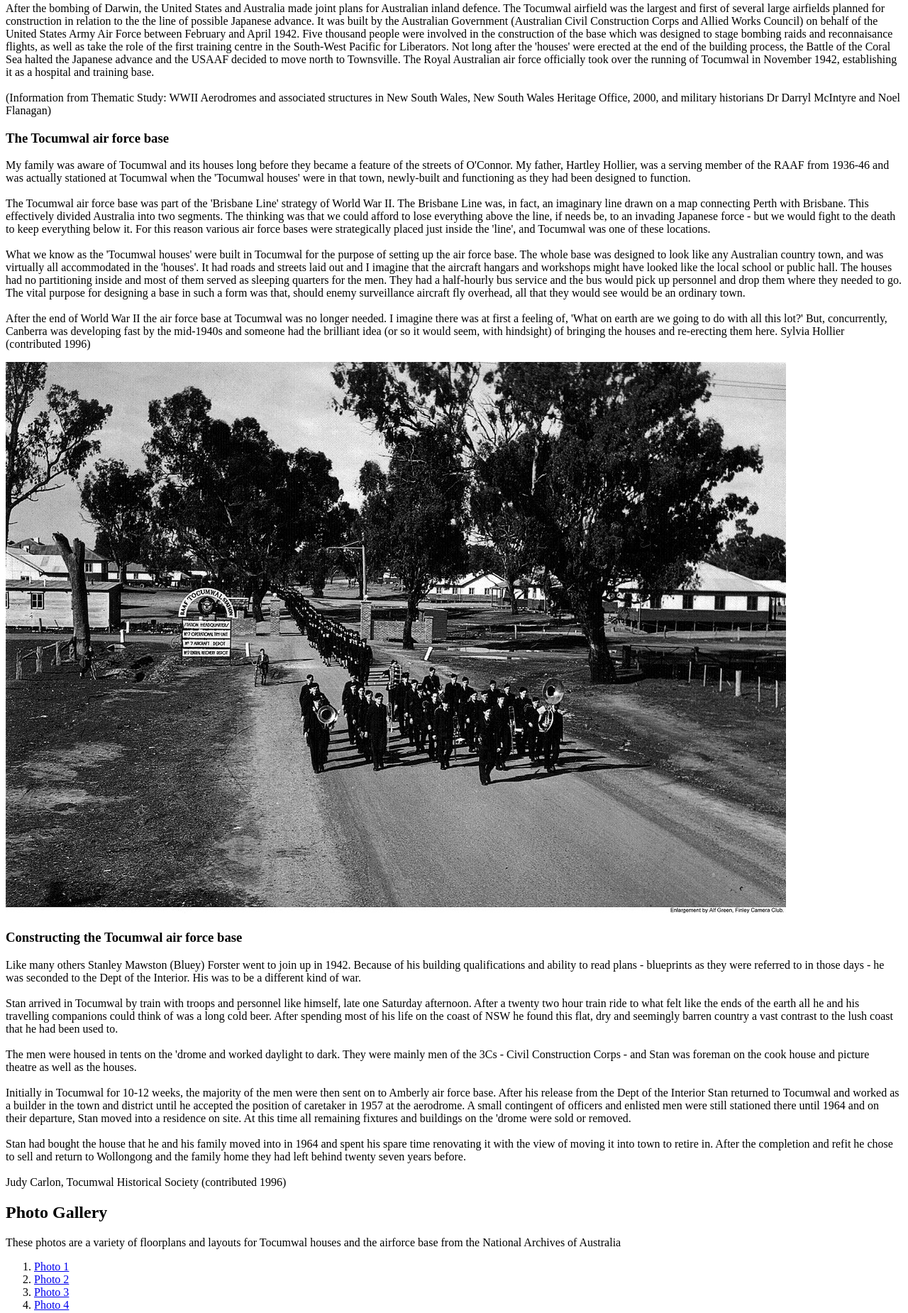
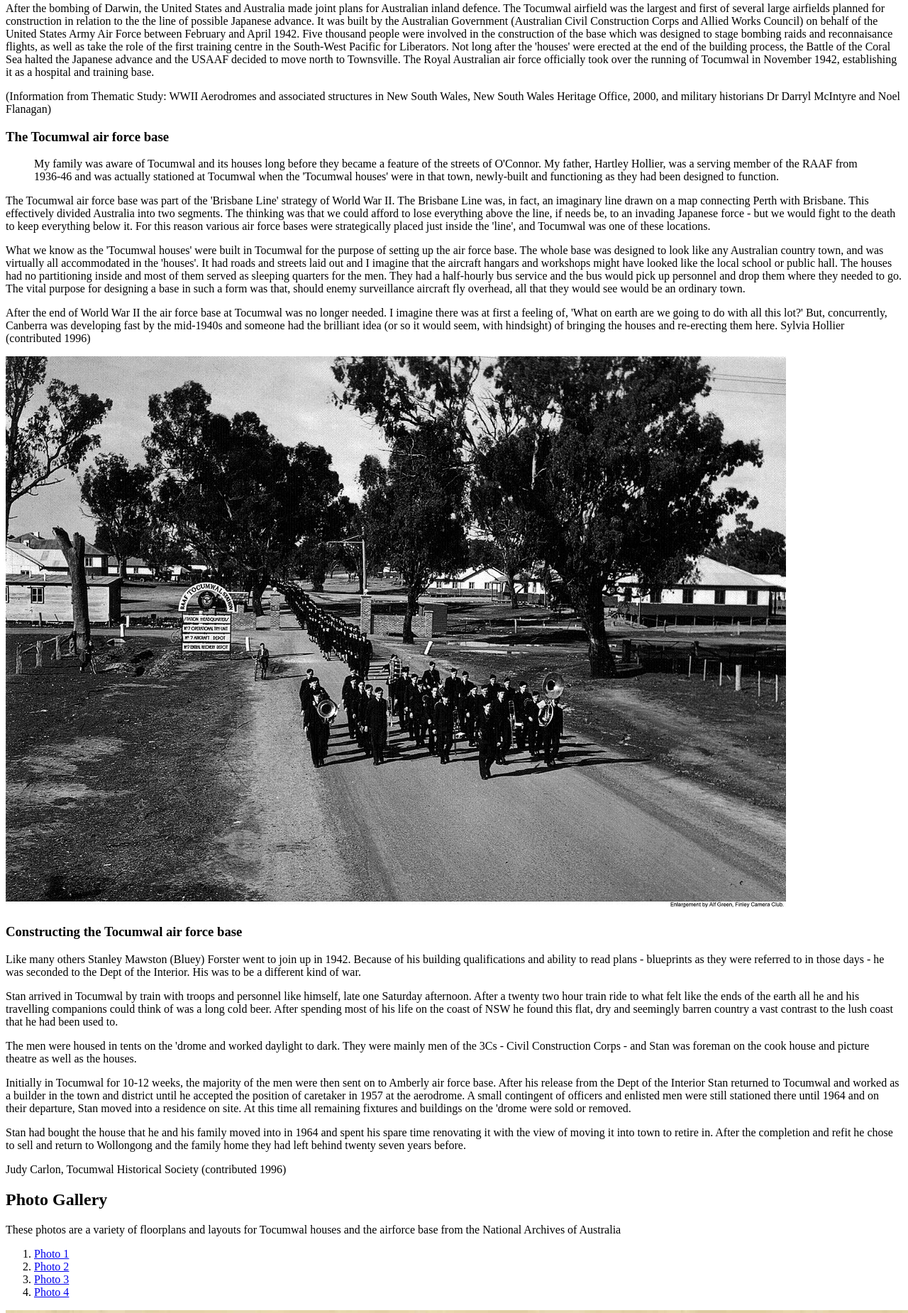
Before and after one commit to u3195855/Assignment-1, a plain HTML site: page Assignment 1/index.html in a window 1280 px wide. Shown: the part 966-2816 px from the top of the page at 71% size. Drawn offline with Linux system fonts and the light colour scheme.

Commit message:
Update index.html

```diff
--- a/Assignment 1/index.html
+++ b/Assignment 1/index.html
@@ -29,59 +29,67 @@
                 </section>
                 <section id="secondStory">
                     <h3>The Origins of Canberaa's Tocumwal houses</h3>
-                    <p>After the bombing of Darwin, the United States and Australia made joint plans for Australian inland defence. The Tocumwal airfield was the largest and first of several large airfields planned for construction in relation to the the line of possible Japanese advance. It was built by the Australian Government (Australian Civil Construction Corps and Allied Works Council) on behalf of the United States Army Air Force between February and April 1942. Five thousand people were involved in the construction of the base which was designed to stage bombing raids and reconnaisance flights, as well as take the role of the first training centre in the South-West Pacific for Liberators. Not long after the 'houses' were erected at the end of the building process, the Battle of the Coral Sea halted the Japanese advance and the USAAF decided to move north to Townsville. The Royal Australian air force officially took over the running of Tocumwal in November 1942, establishing it as a hospital and training base.
-                    <br>
-                    <br>
-                    (Information from Thematic Study: WWII Aerodromes and associated structures in New South Wales, New South Wales Heritage Office, 2000, and military historians Dr Darryl McIntyre and Noel Flanagan)</p>
+                    <p>After the bombing of Darwin, the United States and Australia made joint plans for Australian inland defence. The Tocumwal airfield was the largest and first of several large airfields planned for construction in relation to the the line of possible Japanese advance. It was built by the Australian Government (Australian Civil Construction Corps and Allied Works Council) on behalf of the United States Army Air Force between February and April 1942. Five thousand people were involved in the construction of the base which was designed to stage bombing raids and reconnaisance flights, as well as take the role of the first training centre in the South-West Pacific for Liberators. Not long after the 'houses' were erected at the end of the building process, the Battle of the Coral Sea halted the Japanese advance and the USAAF decided to move north to Townsville. The Royal Australian air force officially took over the running of Tocumwal in November 1942, establishing it as a hospital and training base.</p>
+                    <p>(Information from Thematic Study: WWII Aerodromes and associated structures in New South Wales, New South Wales Heritage Office, 2000, and military historians Dr Darryl McIntyre and Noel Flanagan)</p>
                 </section>
                 <section id="thirdStory">
                     <h3>The Tocumwal air force base</h3>
-                    <p>My family was aware of Tocumwal and its houses long before they became a feature of the streets of O'Connor. My father, Hartley Hollier, was a serving member of the RAAF from 1936-46 and was actually stationed at Tocumwal when the 'Tocumwal houses' were in that town, newly-built and functioning as they had been designed to function.
-                    <br>
-                    <br>
-                    The Tocumwal air force base was part of the 'Brisbane Line' strategy of World War II. The Brisbane Line was, in fact, an imaginary line drawn on a map connecting Perth with Brisbane. This effectively divided Australia into two segments. The thinking was that we could afford to lose everything above the line, if needs be, to an invading Japanese force - but we would fight to the death to keep everything below it. For this reason various air force bases were strategically placed just inside the 'line', and Tocumwal was one of these locations.
-                    <br>
-                    <br>
-                    What we know as the 'Tocumwal houses' were built in Tocumwal for the purpose of setting up the air force base. The whole base was designed to look like any Australian country town, and was virtually all accommodated in the 'houses'. It had roads and streets laid out and I imagine that the aircraft hangars and workshops might have looked like the local school or public hall. The houses had no partitioning inside and most of them served as sleeping quarters for the men. They had a half-hourly bus service and the bus would pick up personnel and drop them where they needed to go. The vital purpose for designing a base in such a form was that, should enemy surveillance aircraft fly overhead, all that they would see would be an ordinary town.
-                    <br>
-                    <br>
-                    After the end of World War II the air force base at Tocumwal was no longer needed. I imagine there was at first a feeling of, 'What on earth are we going to do with all this lot?' But, concurrently, Canberra was developing fast by the mid-1940s and someone had the brilliant idea (or so it would seem, with hindsight) of bringing the houses and re-erecting them here. Sylvia Hollier (contributed 1996)</p>
+
+                    <blockquote>My family was aware of Tocumwal and its houses long before they became a feature of the streets of O'Connor. My father, Hartley Hollier, was a serving member of the RAAF from 1936-46 and was actually stationed at Tocumwal when the 'Tocumwal houses' were in that town, newly-built and functioning as they had been designed to function.</blockquote>
+
+                    <p>The Tocumwal air force base was part of the 'Brisbane Line' strategy of World War II. The Brisbane Line was, in fact, an imaginary line drawn on a map connecting Perth with Brisbane. This effectively divided Australia into two segments. The thinking was that we could afford to lose everything above the line, if needs be, to an invading Japanese force - but we would fight to the death to keep everything below it. For this reason various air force bases were strategically placed just inside the 'line', and Tocumwal was one of these locations.</p>
+
+                    <p>What we know as the 'Tocumwal houses' were built in Tocumwal for the purpose of setting up the air force base. The whole base was designed to look like any Australian country town, and was virtually all accommodated in the 'houses'. It had roads and streets laid out and I imagine that the aircraft hangars and workshops might have looked like the local school or public hall. The houses had no partitioning inside and most of them served as sleeping quarters for the men. They had a half-hourly bus service and the bus would pick up personnel and drop them where they needed to go. The vital purpose for designing a base in such a form was that, should enemy surveillance aircraft fly overhead, all that they would see would be an ordinary town.</p>
+
+                    <p>After the end of World War II the air force base at Tocumwal was no longer needed. I imagine there was at first a feeling of, 'What on earth are we going to do with all this lot?' But, concurrently, Canberra was developing fast by the mid-1940s and someone had the brilliant idea (or so it would seem, with hindsight) of bringing the houses and re-erecting them here. Sylvia Hollier (contributed 1996)</p>
+
                     <img src="assets/image/tocumwal-misc-9.jpg" alt="Black and white image of men on the Tocumwal air force base">
+
                 </section>
                 <section id="forthStory">
                     <h3>Constructing the Tocumwal air force base</h3>
-                    <p>Like many others Stanley Mawston (Bluey) Forster went to join up in 1942. Because of his building qualifications and ability to read plans - blueprints as they were referred to in those days - he was seconded to the Dept of the Interior. His was to be a different kind of war.
-                    <br>
-                    <br>
-                    Stan arrived in Tocumwal by train with troops and personnel like himself, late one Saturday afternoon. After a twenty two hour train ride to what felt like the ends of the earth all he and his travelling companions could think of was a long cold beer. After spending most of his life on the coast of NSW he found this flat, dry and seemingly barren country a vast contrast to the lush coast that he had been used to.
-                    <br>
-                    <br>
-                    The men were housed in tents on the 'drome and worked daylight to dark. They were mainly men of the 3Cs - Civil Construction Corps - and Stan was foreman on the cook house and picture theatre as well as the houses.
-                    <br>
-                    <br>
-                    Initially in Tocumwal for 10-12 weeks, the majority of the men were then sent on to Amberly air force base. After his release from the Dept of the Interior Stan returned to Tocumwal and worked as a builder in the town and district until he accepted the position of caretaker in 1957 at the aerodrome. A small contingent of officers and enlisted men were still stationed there until 1964 and on their departure, Stan moved into a residence on site. At this time all remaining fixtures and buildings on the 'drome were sold or removed.
-                    <br>
-                    <br>
-                    Stan had bought the house that he and his family moved into in 1964 and spent his spare time renovating it with the view of moving it into town to retire in. After the completion and refit he chose to sell and return to Wollongong and the family home they had left behind twenty seven years before.
-                    <br>
-                    <br>
-                    Judy Carlon, Tocumwal Historical Society (contributed 1996)</p>
+
+                    <p>Like many others Stanley Mawston (Bluey) Forster went to join up in 1942. Because of his building qualifications and ability to read plans - blueprints as they were referred to in those days - he was seconded to the Dept of the Interior. His was to be a different kind of war.</p>
+
+                    <p>Stan arrived in Tocumwal by train with troops and personnel like himself, late one Saturday afternoon. After a twenty two hour train ride to what felt like the ends of the earth all he and his travelling companions could think of was a long cold beer. After spending most of his life on the coast of NSW he found this flat, dry and seemingly barren country a vast contrast to the lush coast that he had been used to.</p>
+
+                    <p>The men were housed in tents on the 'drome and worked daylight to dark. They were mainly men of the 3Cs - Civil Construction Corps - and Stan was foreman on the cook house and picture theatre as well as the houses.</p>
+
+                    <p>Initially in Tocumwal for 10-12 weeks, the majority of the men were then sent on to Amberly air force base. After his release from the Dept of the Interior Stan returned to Tocumwal and worked as a builder in the town and district until he accepted the position of caretaker in 1957 at the aerodrome. A small contingent of officers and enlisted men were still stationed there until 1964 and on their departure, Stan moved into a residence on site. At this time all remaining fixtures and buildings on the 'drome were sold or removed.</p>
+
+                    <p>Stan had bought the house that he and his family moved into in 1964 and spent his spare time renovating it with the view of moving it into town to retire in. After the completion and refit he chose to sell and return to Wollongong and the family home they had left behind twenty seven years before.</p>
+
+                    <p>Judy Carlon, Tocumwal Historical Society (contributed 1996)</p>
                 </section>
             </article>
             <article id="photos">
                 <h2>Photo Gallery</h2>
+
                 <p>These photos are a variety of floorplans and layouts for Tocumwal houses and the airforce base from the National Archives of Australia</p>
+
                 <ol>
                     <li><a href="#photo1">Photo 1</a></li>
                     <li><a href="#photo2">Photo 2</a></li>
                     <li><a href="#photo3">Photo 3</a></li>
                     <li><a href="#photo4">Photo 4</a></li>
                 </ol>
+
                 <img src="assets/image/tocumwal-naa-2.jpg" id="photo1" alt="Old Subdivisions at O'Conner Layout Plans from the National Archives of Australia">
                 <img src="assets/image/tocumwal-naa-3.jpg" id="photo2" alt="Old Canberra Housing A.H.6 Floor Plans from the National Archives of Australia">
                 <img src="assets/image/tocumwal-naa-8.jpg" id="photo3" alt="Old Canberra Housing A.H.4 Floor Plans from the National Archives of Australia">
                 <img src="assets/image/tocumwal-naa-24.jpg" id="photo4" alt="Old R.A.A.F. Station - Tocumwal Layout Plans for Hutments from the National Archives of Australia">
+
+                <p>Images found through <a href="http://trove.nla.gov.au">trove.nla.gov.au</a> and <a href="http://www.images.act.gov.au">images.act.gov.au</a></p>
+
             </article>
+            <form>
+                <label for="check">Want more info?</label>
+                <input type="checkbox" id="check">
+                <br>
+                <label for="email">Email Address:</label>
+                <input type="email" id="email" placeholder="yourname@gmail.com">
+                <input type="submit" value="Submit">
+            </form>
         </main>
         <footer>
             <a href="#top">^ Back to top ^</a>
```
